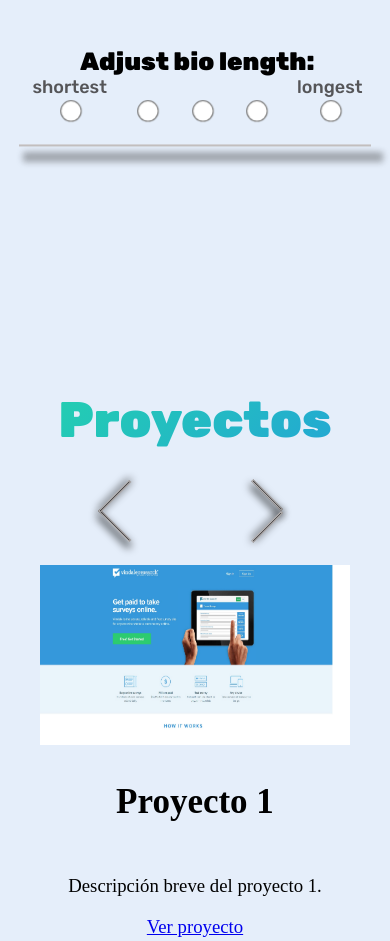
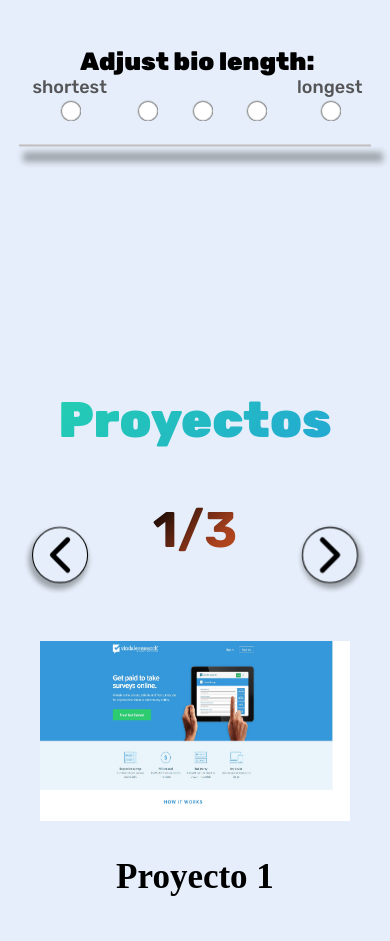
Before and after one commit to MacDuki/Portfolio, a website: page index.html in a window 390 px wide. Shown: the part 934-1875 px from the top of the page. Drawn offline with nearby package versions, Linux system fonts and the light colour scheme.

Commit message:
Cambios en sección proyectos

```diff
--- a/index.html
+++ b/index.html
@@ -106,18 +106,9 @@
     <section id="proyectos">
       <h2 class="tittle-proyects">Proyectos</h2>
       <div class="proyect-buttons-container">
-        <div class="arrow">
-          <div class="arrow-top-left"></div>
-          <button class="proyect-left"></button>
-          <div class="arrow-bottom-left"></div>
-        </div>
-        <div class="arrow">
-          <div class="arrow-top"></div>
-          <button class="proyect-rigth"></button>
-          <div class="arrow-bottom"></div>
-        </div>
-
-
+        <ion-icon name="chevron-back-outline" class="proyect-left-arrow"></ion-icon>
+        <p class="proyect-counter"></p>
+        <ion-icon name="chevron-forward-outline" class="proyect-right-arrow"></ion-icon>
       </div>
       <div class="proyect-container">
         <div class="card-container">
--- a/main.js
+++ b/main.js
@@ -186,6 +186,51 @@ elements.forEach(element => {
   });
 });
 
-           // radioInput animation //
+           // proyectSlider animation //
 
-const radioButtons = document.querySelectorAll('#radio-button');
+const leftArrow = document.querySelector('.proyect-left-arrow');
+const rightArrow = document.querySelector('.proyect-right-arrow');
+const proyectContainer = document.querySelector('.proyect-container');
+const allCardsProyect = document.querySelectorAll('.card-container');
+const parrafoCounter = document.querySelector('.proyect-counter');
+let proyectCounter = 1;
+parrafoCounter.textContent=`${proyectCounter}/3`
+let currentIndex = 0;
+
+rightArrow.addEventListener('click', () => {
+  if (proyectCounter <3){proyectCounter++
+    parrafoCounter.textContent=`${proyectCounter}/3`}
+    else if (proyectCounter === 3){
+      proyectCounter=1;
+      parrafoCounter.textContent=`${proyectCounter}/3`
+    }
+  hideAllCards();
+  currentIndex = (currentIndex + 1) % allCardsProyect.length;
+  const nextCard = allCardsProyect[currentIndex];
+  nextCard.classList.remove('hidden');
+  nextCard.style.display = '';
+  nextCard.classList.add('card-appear');
+});
+
+leftArrow.addEventListener('click', () => {
+  if(proyectCounter > 1){ proyectCounter--
+    parrafoCounter.textContent=`${proyectCounter}/3`}
+    else if (proyectCounter === 1){
+      proyectCounter=3;
+      parrafoCounter.textContent=`${proyectCounter}/3`
+    }
+  hideAllCards();
+  currentIndex = (currentIndex - 1 + allCardsProyect.length) % allCardsProyect.length;
+  const nextCard = allCardsProyect[currentIndex];
+  nextCard.classList.remove('hidden');
+  nextCard.style.display = '';
+  nextCard.classList.add('card-appear');
+});
+
+function hideAllCards() {
+  allCardsProyect.forEach(card => {
+    card.style.display = 'none';
+    card.classList.add('hidden');
+    card.classList.remove('card-appear');
+  });
+}
--- a/styles-mobile.css
+++ b/styles-mobile.css
@@ -355,16 +355,17 @@ header {
     width: 2rem;
     height: 2rem;
     animation: pulse 2s infinite alternate;
+
   }
 
   @keyframes pulse {
     from {
 
-      transform: scale(1);
+      transform: scale(1.1);
     }
     to {
-      border: 5px solid black;
-      transform: scale(1.1);
+
+      transform: scale(1);
     }
   }
 
@@ -377,7 +378,7 @@ header {
   }
 
   .parrafoMultiple-container {
-    background-color: #d2dce8 ;
+    background-color: transparent ;
     margin-top: 2rem;
     width: 35rem;
     border: 1px solid black ;
@@ -439,140 +440,97 @@ header {
  .proyect-buttons-container{
   display: flex;
   flex-direction: row;
-  justify-content: space-evenly;
-  margin: 5rem 0;
+  justify-content: space-around;
+  margin: 3rem 0;
+  align-items: center;
  }
 
- .proyect-left{
-  background-color: transparent;
-  border: none;
-  position: absolute;
-  width: 4rem;
-  height: 4rem;
+ ion-icon.proyect-left-arrow{
+  font-size: 5rem;
+  border: 1px solid black;
+  border-radius: 50%;
+  animation: transitionArrowLeft 2s alternate infinite;
  }
 
- .proyect-rigth{
-  background-color: transparent;
-  border: none;
-  position: absolute;
-  width: 4rem;
-  height: 4rem;
+
+
+ .proyect-right-arrow{
+  font-size: 5rem;
+  border: 1px solid black;
+  border-radius: 50%;
+  animation: transitionArrowRight 2s alternate infinite;
  }
 
- .arrow {
-  position: relative;
-  display: flex;
-  /* margin-left: 40em; */
-  /* transform: translateX(-50%) translateY(-50%); */
-  transition: transform 0.1s;
-  width: 30px;
-  justify-content: center;
-  flex-direction: column;
-  align-items: center;
-  align-self: center;
 
-}
+@keyframes transitionArrowRight {
+  0% {
+    transform: scale(1);
+    box-shadow: 0 .5rem 1rem  rgba(0, 0, 0, 0.2);
 
-.arrow-top, .arrow-bottom {
-  height: .1rem;
-  left: -.5rem;
-  position: relative;
-  width: 4rem;
-
+  }
+  100% {
+    transform: scale(1.1);
+    box-shadow: .2rem .3rem .4rem .2rem rgba(38, 36, 36, 0.4);
+  }
 }
 
 
+@keyframes transitionArrowLeft {
+  0% {
+    transform: scale(1);
+    box-shadow: 0 .5rem 1rem  rgba(0, 0, 0, 0.2);
 
-.arrow-top:after, .arrow-bottom:after {
-  content: "";
-  height: 100%;
-  position: relative;
-  transition: all 0.15s;
-
-}
-
-.arrow-top {
-  transform: rotate(45deg);
-  transform-origin: bottom right;
-  animation: levitateArrowTopRight 2s infinite alternate;
-}
-
-@keyframes levitateArrowTopRight {
-  0% {
-    background-color: transparent;
-    box-shadow: 0 .5rem .5rem  #040505;
-    border: .5px solid gainsboro;
   }
   100% {
-    background-color: #1f1c1c;
-
-    box-shadow: .4rem .4rem .9rem .5px #030404;
-    border: 1px solid rgb(187, 182, 182);
+    transform: scale(1.1);
+    box-shadow: -.2rem .4rem .4rem .2rem rgba(38, 36, 36, 0.4);
   }
-}
-
-.arrow-bottom {
-  transform: rotate(-45deg);
-  transform-origin: top right;
-  animation: levitateArrowBottomRight 2s infinite alternate;
-}
-
-@keyframes levitateArrowBottomRight {
-  0% {
-    background-color: transparent;
-    box-shadow: 0 .3rem .5rem  #000000;
-    border: .5px solid gainsboro;
-  }
-  100% {
-    background-color: #1f1c1c;
-    box-shadow: .1rem -.2rem .9rem #000000;
-    border: 1px solid rgb(187, 182, 182);
-  }
-}
-
-.arrow:active {
-  transform: translateX(-50%) translateY(-50%) scale(0.9);
-}
-.arrow-top-left, .arrow-bottom-left {
-  background-color: #000000;
-  height: .1rem;
-  left: -.5rem;
-  position: relative;
-  width: 4.2rem;
-}
-.arrow-top-left:after, .arrow-bottom-left:after {
-  content: "";
-  height: 100%;
-  position: relative;
-  transition: all 0.15s;
-}
-.arrow-bottom-left {
-  transform: rotate(-45deg);
-  transform-origin: top left;
-  animation: levitateArrowBottomRight 2s infinite alternate;
-}
-.arrow-top-left {
-  transform: rotate(45deg);
-  transform-origin: bottom left;
-  animation: levitateArrowTopRight 2s infinite alternate;
 }
 
  .proyect-container {
   display: flex;
   flex-direction:row;
   justify-content: center;
+  overflow-x: hidden;
  }
 
+.proyect-counter {
+  font-size: 5rem;
+  font-family: 'Rubik', sans-serif;
+  font-weight:700;
+  margin-top: 0;
+  background: linear-gradient(-45deg, #bc321a, #e3640e, #a7401e, #000000);
+  background-size: 300%;
+  -webkit-background-clip: text;
+          background-clip: text;
+  -webkit-text-fill-color: transparent;
+  text-align: center;
+  animation: fluido 5s ease-in-out alternate infinite;
+}
 
  .card-container {
     display: flex;
     flex-direction:column;
     text-align: center;
     align-items: center;
+    position: relative;
+    transition: transform .5s ease-in-out;
 }
 
 .card-container.hidden{
-  display: none;
+  display: none;}
+
+.card-appear {
+  animation: slideIn .5s ease-in-out;
+}
+
+@keyframes slideIn {
+  0% {
+    transform: translateX(100%);
+  }
+  100% {
+    transform: translateX(0);
+  }
 }
 
  .proyectInfo-container {
```
